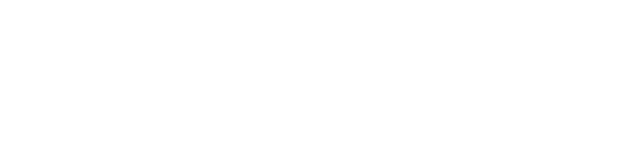
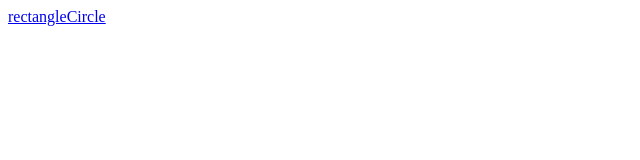
Before and after one commit to eyabelaya/github.io, a plain HTML site: page index.html in a window 1280 px wide. Shown: the whole page, without its empty margins (0-640 px from the left). Drawn offline with Linux system fonts and the light colour scheme.

Commit message:
Update index.html

```diff
--- a/index.html
+++ b/index.html
@@ -6,6 +6,6 @@
   <title>github Account</title>
 </head>
 <body>
-  <a href="./recCir.html"></a>
+  <a href="./recCir.html">rectangleCircle</a>
 </body>
 </html>
```
